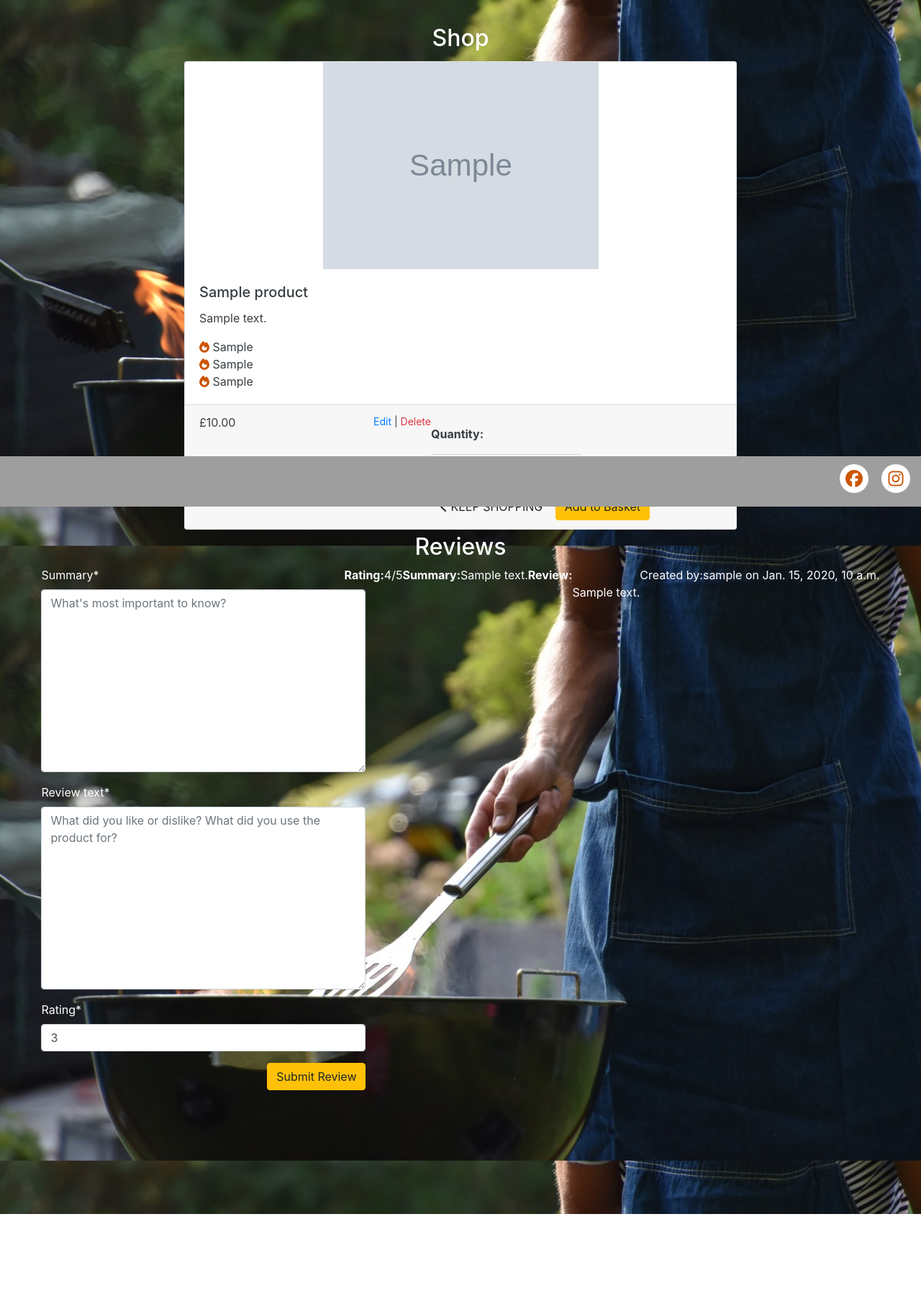
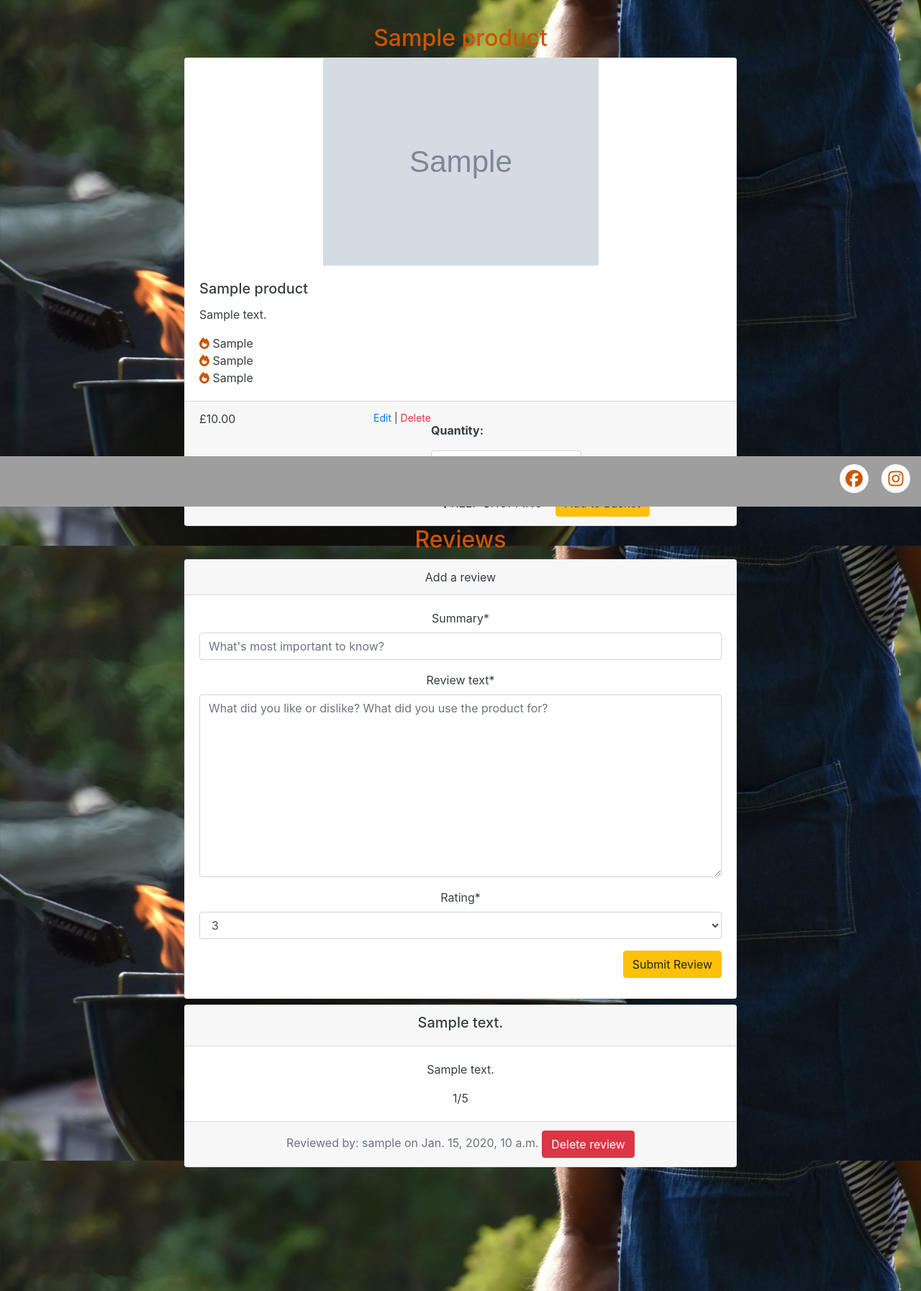
Before and after one commit to clawrence00/bbqtime, a Django app: page /shop/1/ in a window 1280 px wide. Shown: the part 96-1890 px from the top of the page at 72% size. Before the commit the page ends 1783 px from the top, so only its background shows below. Run offline with Django 3.2, Linux system fonts and the light colour scheme; a user stored in the database is signed in; tables that the repository leaves empty hold one stand-in row (values such as "Sample post"); grey boxes marked "Sample" are stand-in pictures; some libraries are stand-ins or nearby versions; grey boxes are pictures that could not be loaded.

Commit message:
styled product detail page for review, updated model for review

```diff
--- a/shop/models.py
+++ b/shop/models.py
@@ -34,10 +34,19 @@ class Product(models.Model):
         return self.name
 
 class Review(models.Model):
+
+    rating_choices = (
+        (1, '1'),
+        (2, '2'),
+        (3, '3'),
+        (4, '4'),
+        (5, '5'),
+    )
+
     product = models.ForeignKey(Product, related_name='reviews', null=True, on_delete = models.CASCADE)
-    summary = models.TextField()
+    summary = models.CharField(max_length=60)
     review_text = models.TextField()
-    rating = models.IntegerField(default=3)
+    rating = models.IntegerField(choices=rating_choices, default=3)
     created_by = models.ForeignKey(User, related_name='reviews', null=True, on_delete = models.CASCADE)
     created_on = models.DateTimeField(auto_now_add=True)
 
--- a/shop/templates/shop/product_detail.html
+++ b/shop/templates/shop/product_detail.html
@@ -8,7 +8,7 @@
 <div class="container-fluid">
   <div class="row">
     <div class="col text-center">
-      <h2 class="logo-font">Shop</h2>
+      <h2 class="logo-font">{{ product.name }}</h2>
     </div>
   </div>
   <div class="row d-flex justify-content-center">
@@ -128,13 +128,14 @@
         </div>
     </div>
 <div class="row d-flex justify-content-center">
-        <div class="row">
-            <form
-              method="POST"
-              action="{% url 'review_product' product.id %}"
-              id="review-form"
-              class="form mb-2"
-            >
+    <div class="col">
+        {% if request.user.is_authenticated %}
+            <div class="card text-center detail-card">
+                <div class="card-header">
+                    Add a review
+                </div>
+                <div class="card-body">
+                    <form method="POST" action="{% url 'review_product' product.id %}" id="review-form" class="form mb-2">
                         {% csrf_token %} {{ form | crispy }}
                         <div class="text-right">
                             <button class="btn btn-warning" type="submit">
@@ -143,21 +144,48 @@
                         </div>
                     </form>
                 </div>
-        <div class="row">
-            {% for review in product.reviews.all %} {% if review %}
-            <strong>Rating:</strong>{{ review.rating }}/5 <br>
-            <strong>Summary:</strong>{{ review.summary }}<br>
-            <strong>Review:</strong><br>
-            {{ review.review_text }}<br>
-            <p>Created by:{{ review.created_by }} on {{ review.created_on }}</p> {% else %}
-            <p>No reviews yet for this product</p>
-            {% endif %} {% endfor %}
+            </div>
+        {% else %}
+            <div class="card text-center detail-card mt-2 mb-2">
+                <div class="card-header">
+                    <h5>Please login to submit a review</h5>
+                </div>
+                <div class="card-body">
+                    <a href="{% url 'account_login' %}" class="btn btn-warning">Login</a>
+                </div>
+                <div class="card-footer text-muted">
                 </div>
             </div>
+        {% endif %}
+        {% for review in product.reviews.all %}
+        <div class="card text-center detail-card mt-2 mb-2">
+            <div class="card-header">
+                <h5>{{ review.summary }}</h5>
             </div>
+            <div class="card-body">
+                <p class="card-text">{{ review.review_text }}</p>
+                <p class="card-text">{{ review.rating }}/5</p>
+            </div>
+            <div class="card-footer text-muted">
+                Reviewed by: {{ review.created_by }} on {{ review.created_on }}
 
-  {% endblock %} {% block page_footer %}
-
+                <button class="btn btn-danger">Delete review</button>
+            </div>
+        </div>
+        {% empty %}
+        <div class="card text-center detail-card mt-2 mb-2">
+            <div class="card-header">
+                <h5>There are no reviews for this product</h5>
+            </div>
+            <div class="card-body">
+                <p class="card-text">Submit the first review!</p>
+            </div>
+            <div class="card-footer text-muted">
+            </div>
+        </div>
+        {% endfor %}
+    </div>
+</div>
 <div class="container footer-container">
     <div class="row">
         <div class="col"></div>
--- a/static/css/base.css
+++ b/static/css/base.css
@@ -9,6 +9,10 @@ html {
 
 .footer-container {
     padding-bottom: 164px;
+}
+
+.logo-font {
+    color: #cc5500;
 }
 
 
@@ -104,6 +108,7 @@ ul.no-bullets {
 
 .detail-card {
     width: 60vw;
+    margin: auto;
 }
 
 .detail-card img {
```
Also changed, not shown: shop/migrations/0006_auto_20231001_1429.py (added). Lines whose indentation alone changed are shown as unchanged.
